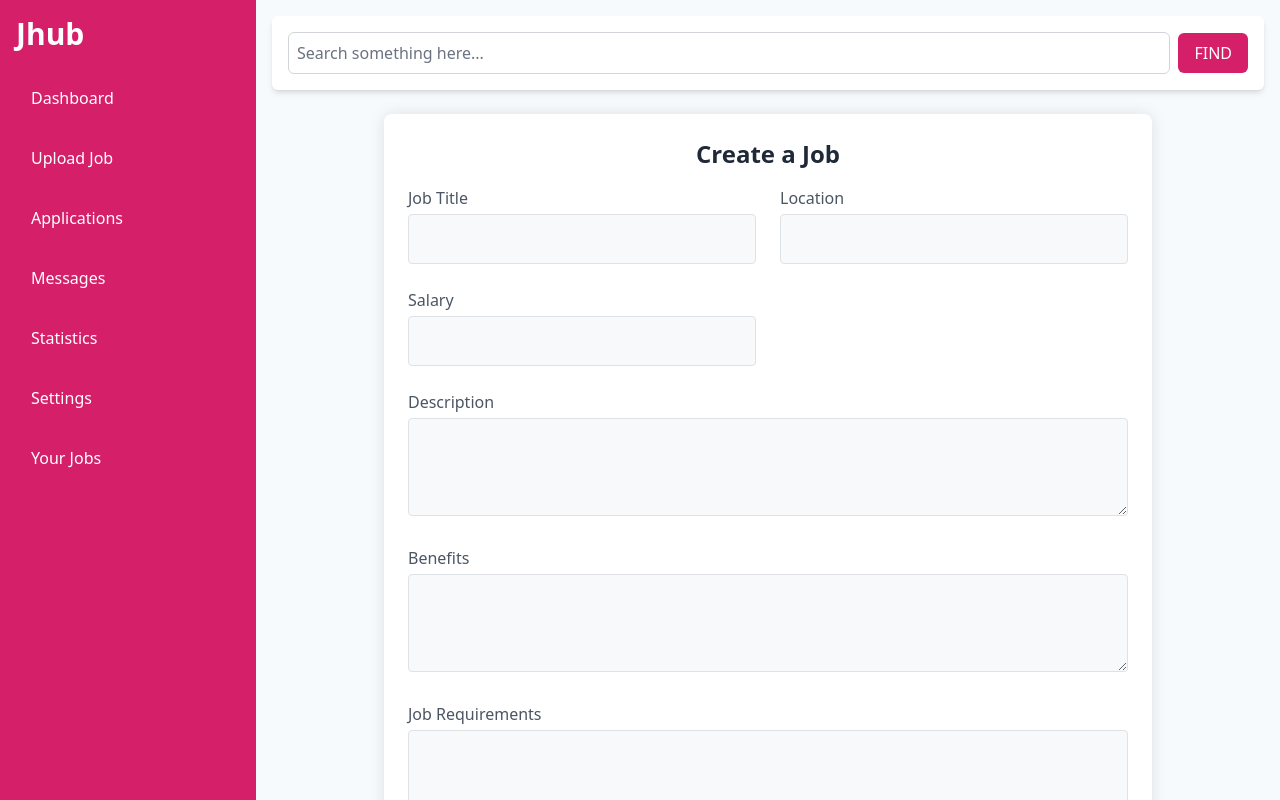
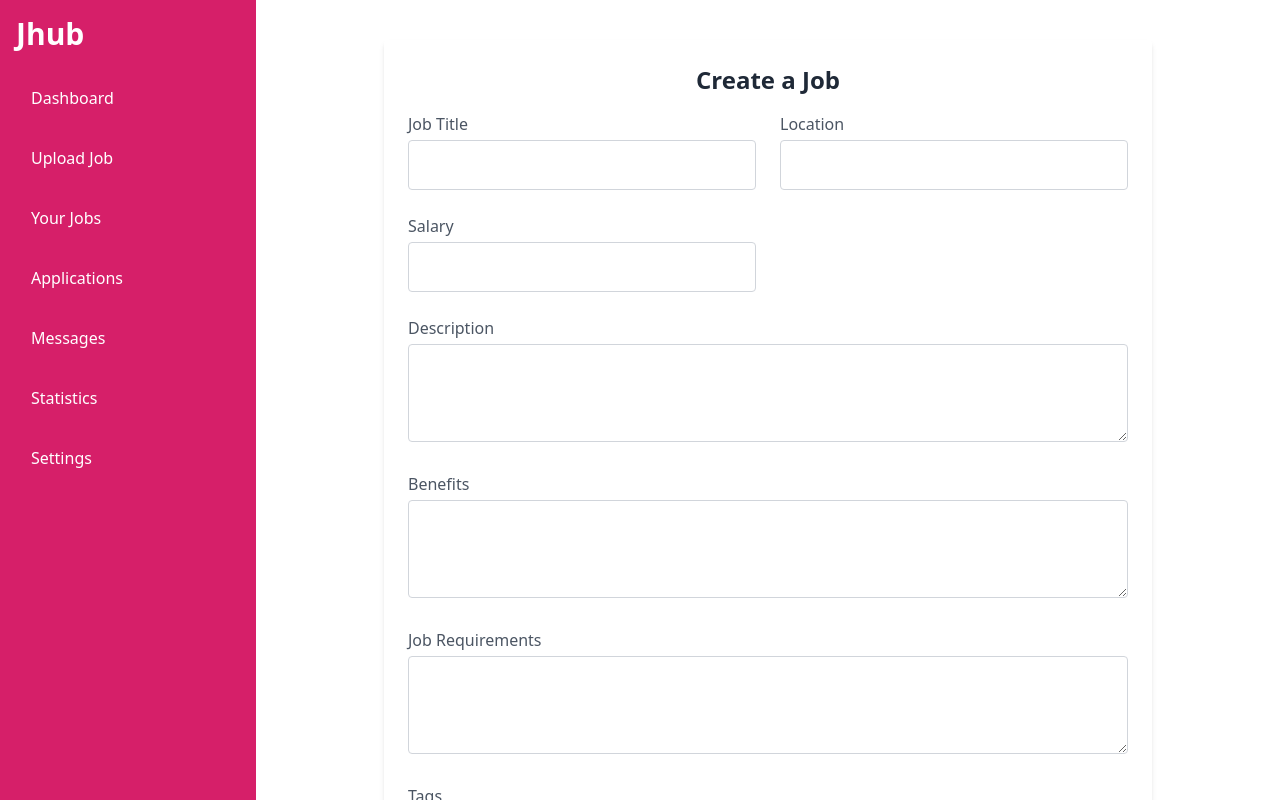
Before and after one commit to chinonso0306/A-search-website-vue-frontend, a Vue app: page /upload in a window 1280 px wide. Shown: the top 800 px of the page. Built offline with nearby package versions, Linux system fonts and the light colour scheme.

Commit message:
added the user jobs page, edit and delete function'

```diff
--- a/src/components/JobUpload.vue
+++ b/src/components/JobUpload.vue
@@ -1,9 +1,9 @@
 <template>
-    <div class="dashboard-container flex flex-col md:flex-row min-h-screen bg-gray-100">
+    <div class="dashb flex flex-col md:flex-row min-h-screen">
       <SideBar class="w-full md:w-1/4 lg:w-1/5" />
-      <div class="main-content flex-1 p-4">
-        <SearchBar class="mb-4" />
-        <div class="job-form-container bg-white p-6 rounded shadow-md w-full max-w-3xl mx-auto mt-6">
+      <div class="m flex-1 p-4">
+
+        <div class="j p-6 rounded shadow-md w-full max-w-3xl mx-auto mt-6">
           <h2 class="text-2xl font-bold mb-4 text-center text-gray-800">Create a Job</h2>
           <form @submit.prevent="handleSubmit">
             <div class="grid grid-cols-1 md:grid-cols-2 gap-6 mb-6">
@@ -157,7 +157,7 @@
     display: flex;
     flex-direction: column;
     min-height: 100vh;
-    background-color: #f7fafc;
+    /* background-color: #f7fafc; */
   }
   @media (min-width: 768px) {
     .dashboard-container {
@@ -169,15 +169,12 @@
     padding: 1rem;
   }
   .job-form-container {
-    background-color: #fff;
+    /* background-color: #fff; */
     padding: 1.5rem;
     border-radius: 0.5rem;
     box-shadow: 0 0 1rem rgba(0, 0, 0, 0.1);
   }
-  input, textarea {
-    background-color: #f8f9fa;
-    border-color: #dee2e6;
-  }
+
   button {
     background-color: #ff4081;
   }
--- a/src/components/SideBar.vue
+++ b/src/components/SideBar.vue
@@ -12,6 +12,9 @@
           <router-link to="/upload" class="nav-link">Upload Job</router-link>
         </li>
         <li class="mb-4">
+          <router-link to="/user/jobs" class="nav-link">Your Jobs</router-link>
+        </li>
+        <li class="mb-4">
           <router-link to="/applications" class="nav-link">Applications</router-link>
         </li>
         <li class="mb-4">
@@ -22,9 +25,6 @@
         </li>
         <li class="mb-4">
           <router-link to="/settings" class="nav-link">Settings</router-link>
-        </li>
-        <li class="mb-4">
-          <router-link to="/user/jobs" class="nav-link">Your Jobs</router-link>
         </li>
       </ul>
     </nav>
--- a/src/components/UserJobs.vue
+++ b/src/components/UserJobs.vue
@@ -1,4 +1,3 @@
-
 <template>
     <div class="p-5 mt-2">
       <h2 class="text-center text-3xl font-bold mb-8">Your Uploaded Jobs</h2>
@@ -16,7 +15,7 @@
             <p v-if="job.salary" class="text-pink-600 font-bold">Salary: ${{ job.salary }}</p>
             <div class="action-buttons">
               <button @click="editJob(job.id)" class="bg-blue-600 text-white px-4 py-2 rounded-md mr-2">Edit</button>
-              <button @click="deleteJob(job.id)" class="bg-red-600 text-white px-4 py-2 rounded-md">Delete</button>
+              <button @click="confirmDelete(job.id)" class="bg-red-600 text-white px-4 py-2 rounded-md">Delete</button>
             </div>
           </div>
         </div>
@@ -26,7 +25,7 @@
   </template>
 
   <script>
-  import axiosInstance from "@/views/axios-config";
+  import axios from "@/views/axios-config";
   import { PixelSpinner } from "epic-spinners";
 
   export default {
@@ -38,7 +37,7 @@
     },
     async created() {
       try {
-        const response = await axiosInstance.get('/user/jobs');
+        const response = await axios.get('/user/jobs');
         this.jobs = response.data;
       } catch (error) {
         console.error("Error fetching user jobs:", error);
@@ -49,7 +48,7 @@
     methods: {
       async deleteJob(id) {
         try {
-          await axiosInstance.delete(`/jobs/${id}`);
+          await axios.delete(`/jobs/${id}`);
           this.jobs = this.jobs.filter(job => job.id !== id);
         } catch (error) {
           console.error("Error deleting job:", error);
@@ -57,6 +56,11 @@
       },
       editJob(id) {
         this.$router.push({ name: 'edit-job', params: { id } });
+      },
+      confirmDelete(id) {
+        if (confirm('Are you sure you want to delete this job?')) {
+          this.deleteJob(id);
+        }
       }
     },
     components: {
```
Also changed, not shown: 2 other files (tests, documents, lock files or other folders).
